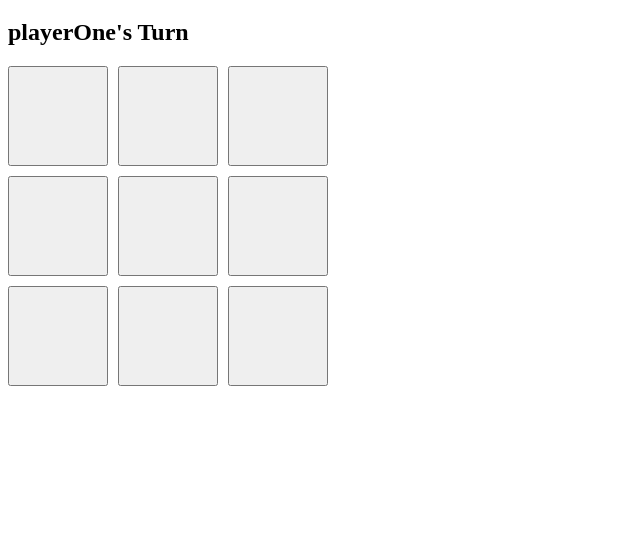
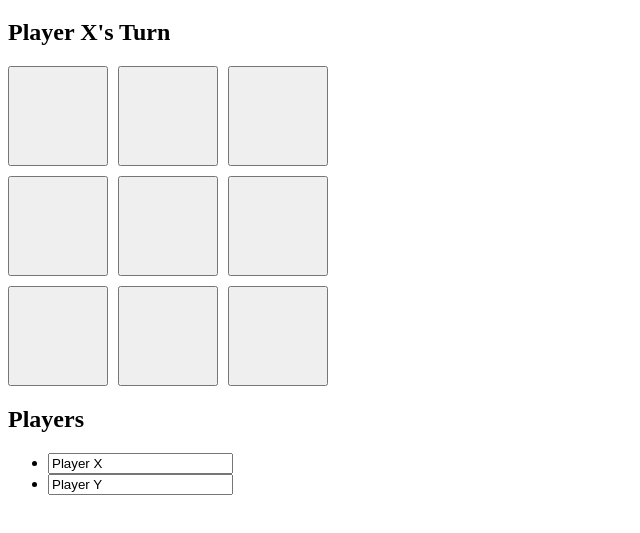
Before and after one commit to JoelSWarburton/tictactoe, a plain HTML site: page index.html in a window 1280 px wide. Shown: the part 61-594 px from the top of the page, without its empty margins (0-640 px from the left). Drawn offline with Linux system fonts and the light colour scheme.

Commit message:
Add functionality to change players names

```diff
--- a/index.html
+++ b/index.html
@@ -13,6 +13,28 @@
       <div id="board"></div>
       <div id="new-game"></div>
     </div>
+
+    <div class="players">
+      <h2>Players</h2>
+      <ul>
+        <li>
+          <input
+            id="player-x-label"
+            type="text"
+            placeholder="Player X"
+            value="Player X"
+          />
+        </li>
+        <li>
+          <input
+            id="player-y-label"
+            type="text"
+            placeholder="player Y"
+            value="Player Y"
+          />
+        </li>
+      </ul>
+    </div>
     <script src="./script.js"></script>
   </body>
 </html>
--- a/script.js
+++ b/script.js
@@ -5,7 +5,7 @@ function GameBoard() {
 
   //Initialise the board
   const newGame = () => {
-    gameBoard = []
+    gameBoard = [];
     for (let i = 0; i < rows; i++) {
       gameBoard.push([]);
       for (let j = 0; j < columns; j++) {
@@ -14,9 +14,7 @@ function GameBoard() {
     }
   };
 
-
   newGame(); //initialise on first run
-
 
   const printBoard = () => {
     console.log(gameBoard);
@@ -25,8 +23,7 @@ function GameBoard() {
   const getBoard = () => gameBoard;
 
   const addMarker = (row, column, marker) => {
-
-    if(row < 0 || row >= rows || column < 0 || column >= columns) {
+    if (row < 0 || row >= rows || column < 0 || column >= columns) {
       return false;
     }
 
@@ -41,56 +38,76 @@ function GameBoard() {
     return gameBoard[row][column] === "";
   };
 
-  const checkGameWin = function(row, column) {
+  const checkGameWin = function (row, column) {
     let win = false;
 
-    if(checkRow(row) || checkColumn(column) || checkDiagonal(row, column)) {
+    if (checkRow(row) || checkColumn(column) || checkDiagonal(row, column)) {
       win = true;
     }
     return win;
-  }
-
+  };
 
   //helper functions for checkGameWin
-  const checkRow=(row) => {
-    if(gameBoard[row][0] === "") {
-      return false
+  const checkRow = (row) => {
+    if (gameBoard[row][0] === "") {
+      return false;
     }
 
-    if(gameBoard[row][0] === gameBoard[row][1] && gameBoard[row][1] === gameBoard[row][2]) {
+    if (
+      gameBoard[row][0] === gameBoard[row][1] &&
+      gameBoard[row][1] === gameBoard[row][2]
+    ) {
       return true;
     }
 
     return false;
-  }
+  };
 
   const checkColumn = (column) => {
-    if(gameBoard[0][column] === "") {
-      return false
+    if (gameBoard[0][column] === "") {
+      return false;
     }
 
-    if(gameBoard[0][column] === gameBoard[1][column] && gameBoard[1][column] === gameBoard[2][column]) {
+    if (
+      gameBoard[0][column] === gameBoard[1][column] &&
+      gameBoard[1][column] === gameBoard[2][column]
+    ) {
       return true;
     }
     return false;
-  }
-
+  };
 
   const checkDiagonal = () => {
-
-    if(gameBoard[1][1] ==="") {
+    if (gameBoard[1][1] === "") {
       return false;
     }
-    if(gameBoard[0][0] === gameBoard[1][1] && gameBoard[1][1] === gameBoard[2][2]) {
+    if (
+      gameBoard[0][0] === gameBoard[1][1] &&
+      gameBoard[1][1] === gameBoard[2][2]
+    ) {
       return true;
     }
 
-    if(gameBoard[2][0] === gameBoard[1][1] && gameBoard[1][1] === gameBoard[0][2]) {
-      return true
+    if (
+      gameBoard[2][0] === gameBoard[1][1] &&
+      gameBoard[1][1] === gameBoard[0][2]
+    ) {
+      return true;
     }
     return false;
-  }
+  };
 
+  const boardFilled = () => {
+    let filled = true;
+    for (let i = 0; i < gameBoard.length; i++) {
+      for (let j = 0; j < gameBoard[i].length; j++) {
+        if (gameBoard[i][j] == "") {
+          filled = false;
+        }
+      }
+    }
+    return filled;
+  };
 
   //expose the module
   return {
@@ -98,113 +115,131 @@ function GameBoard() {
     addMarker,
     checkGameWin,
     getBoard,
-    newGame
+    newGame,
+    boardFilled,
   };
 }
 
 function GameController() {
-
+  //instance variables
   let gameBoard = GameBoard();
-  const players = [{
-    name: "playerOne",
-    marker: "X"
-  }, {
-    name: "playerTwo",
-    marker: "O"
-  }]
+  const players = [
+    {
+      name: "Player X",
+      marker: "X",
+    },
+    {
+      name: "Player O",
+      marker: "O",
+    },
+  ];
   let gameOver = false;
   let activePlayer = players[0];
 
+  /* Methods */
+  const changeName = (playerLabel, name) => {
+    let player = null;
+    if (playerLabel == "player-x-label") {
+      player = players[0];
+    } else {
+      player = players[1];
+    }
+
+    player.name = name;
+  };
+
   const switchPlayerTurn = () => {
     activePlayer = activePlayer === players[0] ? players[1] : players[0];
-  }
-
+  };
 
   const getActivePlayer = () => activePlayer;
 
   const playRound = (row, col) => {
-
-    if(gameOver) {
-      console.log("Game is over!")
+    if (gameOver) {
+      console.log("Game is over!");
       return;
     }
 
     const result = gameBoard.addMarker(row, col, getActivePlayer().marker);
-    console.log("The result " + result)
+    console.log("The result " + result);
 
-    if(!result) {
-      console.log("Invalid placement!")
+    if (!result) {
+      console.log("Invalid placement!");
       console.log("take turn again");
       printNewRound();
       return;
     }
 
-    if(gameBoard.checkGameWin(row, col)) {
+    if (gameBoard.checkGameWin(row, col)) {
       console.log("The winner was: " + getActivePlayer().name + "!");
       gameOver = true;
       return;
     }
 
-
     switchPlayerTurn();
     printNewRound();
-
-  }
+  };
 
   const printNewRound = () => {
     console.log(gameBoard.printBoard());
-    console.log(getActivePlayer().name + "'s turn!")
-  }
-
+    console.log(getActivePlayer().name + "'s turn!");
+  };
 
   const newGame = () => {
-
-    if(!gameOver) {
-      console.log("finish current game first!")
+    if (!gameOver) {
+      console.log("finish current game first!");
       return;
     }
     gameBoard.newGame();
     gameOver = false;
     switchPlayerTurn();
-  }
+  };
+
+  const boardFilled = () => {
+    if (gameBoard.boardFilled()) {
+      gameOver = true;
+      return true;
+    }
+  };
 
   //initial round marker
   printNewRound();
 
-
   const hasGameFinished = () => gameOver;
 
-  return {playRound, getActivePlayer, newGame, getBoard: gameBoard.getBoard, hasGameFinished}
+  return {
+    playRound,
+    getActivePlayer,
+    newGame,
+    getBoard: gameBoard.getBoard,
+    gameWon: hasGameFinished,
+    changeName,
+    boardFilled,
+  };
 }
 
-
-
 function ScreenController() {
-
-
   const game = GameController();
 
   //cache dom
   const playerTurnDiv = document.querySelector("#turn");
   const boardDiv = document.querySelector("#board");
   const newGameDiv = document.querySelector("#new-game");
-
-
+  const playerXLabel = document.querySelector("#player-x-label");
+  const playerYLabel = document.querySelector("#player-y-label");
 
   const update = () => {
-
     const board = game.getBoard();
     boardDiv.textContent = "";
-    console.log("Getting board...")
+    console.log("Getting board...");
     console.log(board);
-    for(let i = 0; i < board.length; i++) {
-      for(let j = 0; j < board[i].length; j++) {
+    for (let i = 0; i < board.length; i++) {
+      for (let j = 0; j < board[i].length; j++) {
         const button = document.createElement("button");
 
         button.dataset.row = i;
         button.dataset.col = j;
-        button.textContent = board[i][j]
-
+        button.textContent = board[i][j];
 
         boardDiv.appendChild(button);
       }
@@ -212,25 +247,27 @@ function ScreenController() {
 
     playerTurnDiv.textContent = game.getActivePlayer().name + "'s Turn";
 
-    if(game.hasGameFinished()) {
-      playerTurnDiv.textContent = game.getActivePlayer().name + " is the winner!";
+    if (game.gameWon()) {
+      playerTurnDiv.textContent =
+        game.getActivePlayer().name + " is the winner!";
+      addNewGame();
+    } else if (game.boardFilled()) {
+      playerTurnDiv.textContent = "Stalemate!";
       addNewGame();
     }
 
-
-    boardDiv.addEventListener('click', handleClick);
-  }
+    boardDiv.addEventListener("click", handleClick);
+  };
 
   const addNewGame = () => {
     //only allow one copy of the button to exist
-    if(newGameDiv.hasChildNodes()) {
+    if (newGameDiv.hasChildNodes()) {
       return;
     }
 
     const newGameButton = document.createElement("button");
-    newGameButton.textContent = "New game"
+    newGameButton.textContent = "New game";
     newGameButton.classList.add("newGame");
-
 
     newGameDiv.appendChild(newGameButton);
 
@@ -239,15 +276,34 @@ function ScreenController() {
       update();
       newGameDiv.textContent = "";
     });
-  }
-
+  };
 
   const handleClick = (e) => {
-    game.playRound(e.target.dataset.row, e.target.dataset.col)
-    update()
-  }
+    game.playRound(e.target.dataset.row, e.target.dataset.col);
+    update();
+  };
 
+  const nameChange = (e) => {
+    let target = e.target.id;
+    let newName = e.target.value;
 
-  update(); //inital render of the board;
+    //name cant be blank
+    if (newName == "") {
+      return;
+    }
+    //players names have to be unique;
+    if (playerXLabel.value == playerYLabel.value) {
+      console.log("names cannot be the same");
+      return;
+    }
+
+    game.changeName(target, newName);
+    update();
+  };
+
+  playerXLabel.addEventListener("change", nameChange);
+  playerYLabel.addEventListener("change", nameChange);
+
+  update(); //initial render of the board;
 }
 ScreenController();
```
